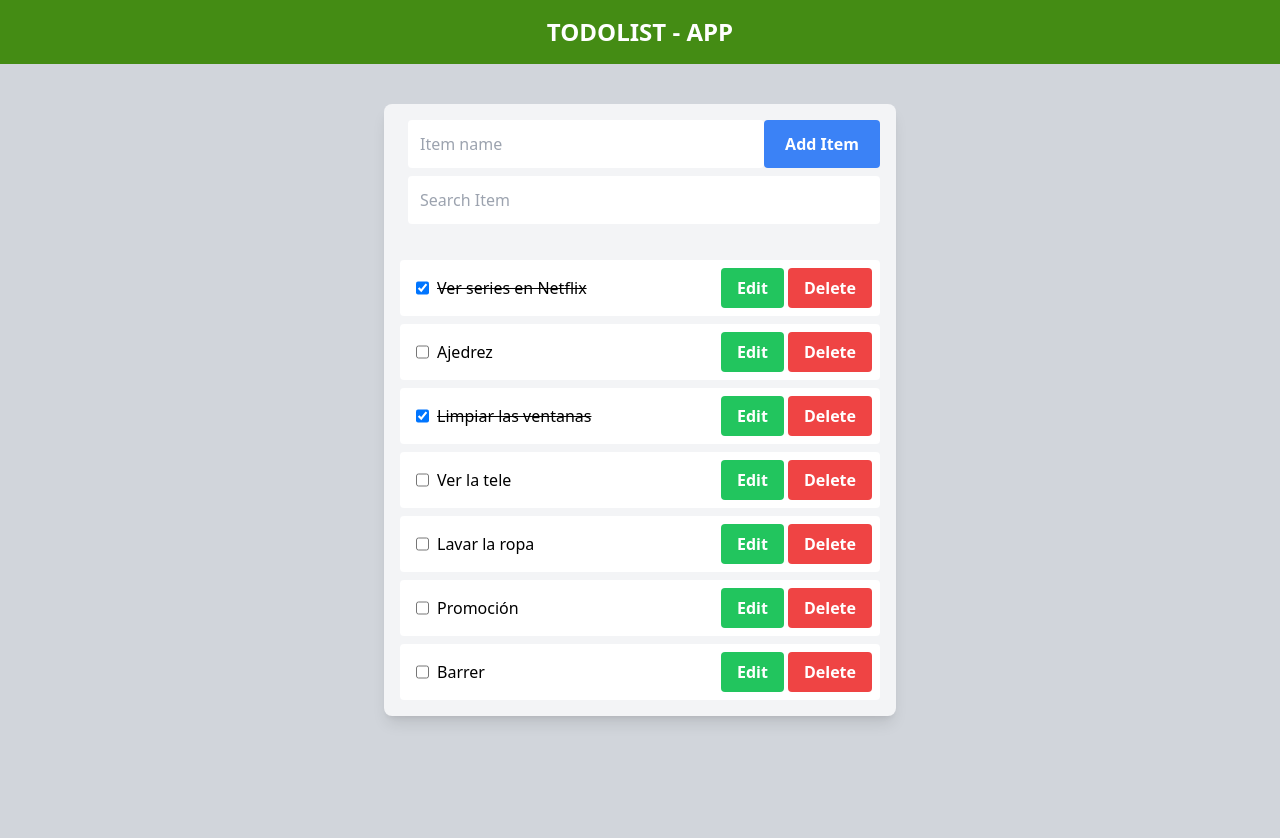
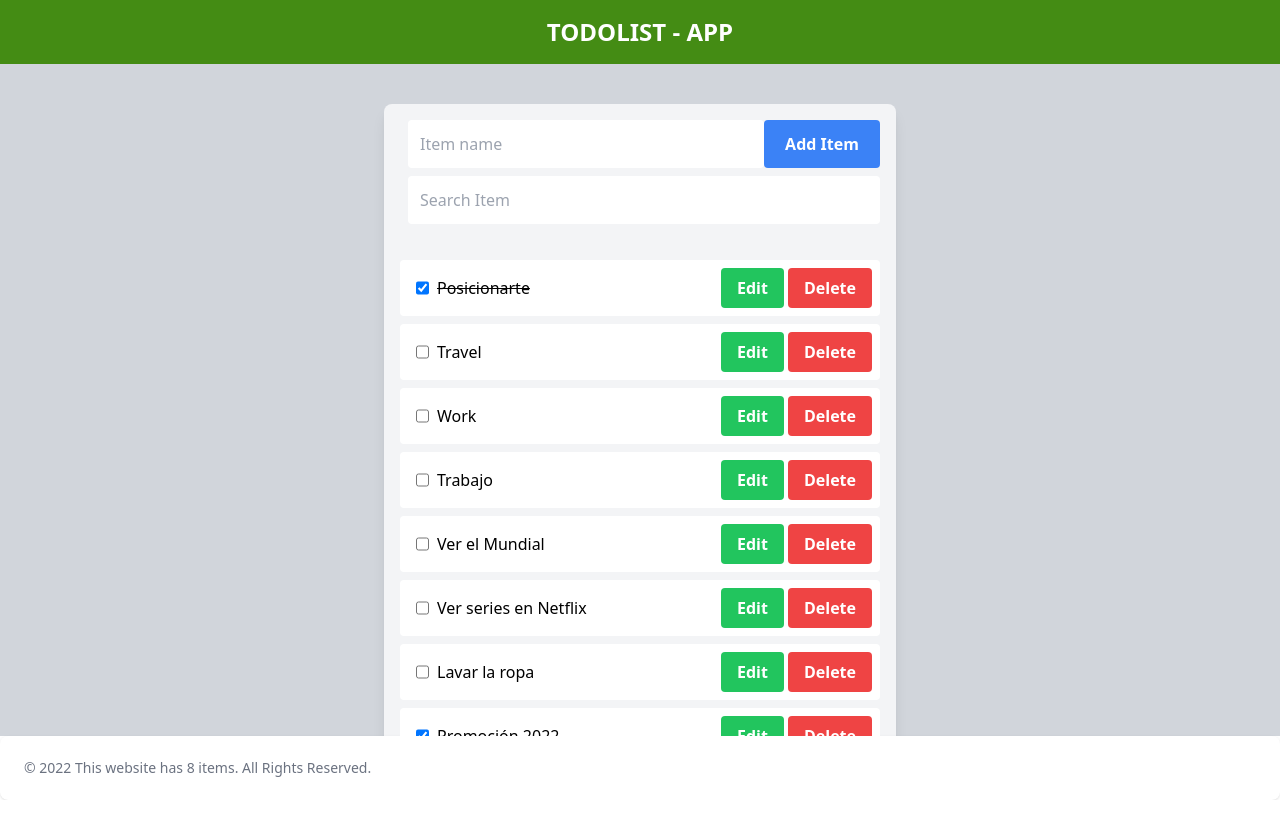
Before and after one commit to antonyjes/ToDoList-React, a React (Create React App) app: page / in a window 1280 px wide. Shown: the top 838 px of the page. After the commit the page ends 800 px from the top, so only its background shows below. Built offline with nearby package versions, Linux system fonts and the light colour scheme; data requests are answered from the project's data file; the HTML template or start-up script is replaced by a standard one.

Commit message:
Footer and last styles

```diff
--- a/data/db.json
+++ b/data/db.json
@@ -1,14 +1,9 @@
 {
   "items": [
     {
-      "id": "ac6fb422-8926-490e-b89c-5b9426ef608b",
-      "checked": false,
-      "task": "Barrer"
-    },
-    {
       "id": "36217322-65ce-4f13-9536-cae55d513020",
-      "checked": false,
-      "task": "Promoción"
+      "checked": true,
+      "task": "Promoción 2022"
     },
     {
       "id": "5b4b8205-b4a3-4691-b02c-308e91debb51",
@@ -16,24 +11,34 @@
       "task": "Lavar la ropa"
     },
     {
-      "id": "2e28bd1e-1ac8-44dc-8aa5-51f15a5c84d5",
+      "id": "935a1465-bdae-4375-a16f-ac3018d977f8",
       "checked": false,
-      "task": "Ver la tele"
+      "task": "Ver series en Netflix"
     },
     {
-      "id": "d4a53122-06ef-4b7b-88be-ac4b73cbc091",
-      "checked": true,
-      "task": "Limpiar las ventanas"
+      "id": "debd5e62-800c-4e92-b646-d4cb1e1a8097",
+      "checked": false,
+      "task": "Ver el Mundial"
     },
     {
-      "id": "69c70b7f-0faf-44b5-bc98-2f5706151373",
+      "id": "b469d0d4-a85c-4bba-bb8e-0999a6232943",
       "checked": false,
-      "task": "Ajedrez"
+      "task": "Trabajo"
     },
     {
-      "id": "935a1465-bdae-4375-a16f-ac3018d977f8",
+      "id": "15d9bb20-6cb8-4eca-8b62-86b319b52edf",
+      "checked": false,
+      "task": "Work"
+    },
+    {
+      "id": "0b6e929c-002e-465d-b705-09f8cc5a6789",
+      "checked": false,
+      "task": "Travel"
+    },
+    {
+      "id": "3f908b68-9a56-4809-a597-6029bb8c2a68",
       "checked": true,
-      "task": "Ver series en Netflix"
+      "task": "Posicionarte"
     }
   ]
 }
--- a/src/App.js
+++ b/src/App.js
@@ -4,6 +4,7 @@ import "./App.css";
 import Content from "./components/Content";
 import Title from "./components/Title";
 import api from "./api/items"
+import Footer from "./components/Footer";
 
 function App() {
   const [items, setItems] = useState([]);
@@ -79,6 +80,7 @@ function App() {
           <Content items={searchResults} setSearch={setSearch} editItem={editItem} addItem={addItem} deleteItem={deleteItem}/>
         )}
       </>
+      <Footer lenght={items.length}/>
     </div>
   );
 }
--- a/src/components/Content.jsx
+++ b/src/components/Content.jsx
@@ -1,6 +1,7 @@
 import { useState } from "react";
 import AddItem from "./AddItem";
 import Search from "./Search";
+import '../styles/Content.css';
 
 const Content = ({ items, setSearch, editItem, addItem, deleteItem }) => {
   const [showModal, setShowModal] = useState(false);
@@ -27,7 +28,7 @@ const Content = ({ items, setSearch, editItem, addItem, deleteItem }) => {
 
   return (
     <>
-      <div className="py-10 h-screen bg-gray-300 px-2">
+      <div className="py-10 bg-gray-300 px-2 height-content">
         <div className="max-w-md mx-auto bg-gray-100 shadow-lg rounded-lg overflow-hidden md:max-w-lg">
           <div className="md:flex">
             <div className="w-full p-4">
@@ -110,6 +111,7 @@ const Content = ({ items, setSearch, editItem, addItem, deleteItem }) => {
                     type="text"
                     value={editTask}
                     onChange={(e) => setEditTask(e.target.value)}
+                    className="flex-auto w-80 h-12 rounded focus:outline-none px-3 focus:shadow-md bg-blue-50"
                   />
                 </div>
                 {/*footer*/}
--- /dev/null
+++ b/src/components/Footer.jsx
@@ -0,0 +1,17 @@
+import '../styles/Footer.css';
+
+function Footer({lenght}) {
+    return (
+      <footer className="p-4 bg-white rounded-lg shadow md:flex md:items-center md:justify-between md:p-6 dark:bg-gray-800 height-footer">
+        <span className="text-sm text-gray-500 sm:text-center dark:text-gray-400">
+          © 2022{" "}
+          <a href="https://github.com/antonyjes" className="hover:underline">
+            This website has {lenght} items
+          </a>
+          . All Rights Reserved.
+        </span>
+      </footer>
+    );
+  }
+
+  export default Footer;
--- a/src/components/Title.jsx
+++ b/src/components/Title.jsx
@@ -2,7 +2,7 @@ import '../styles/Title.css';
 
 const Title = ({title}) => {
     return(
-        <div className="h-16 flex flex-row justify-center items-center title-bg">
+        <div className="flex flex-row justify-center items-center title-bg">
             <h1 className="text-center uppercase text-2xl font-bold text-white">{title}</h1>
         </div>
     )
--- /dev/null
+++ b/src/styles/Content.css
@@ -0,0 +1,4 @@
+.height-content{
+    height: 84vh;
+    overflow: auto;
+}
--- /dev/null
+++ b/src/styles/Footer.css
@@ -0,0 +1,3 @@
+.height-footer{
+    height: 8vh;
+}
--- a/src/styles/Title.css
+++ b/src/styles/Title.css
@@ -1,3 +1,4 @@
 .title-bg{
     background-color: #448c14;
+    height: 8vh;
 }
```
